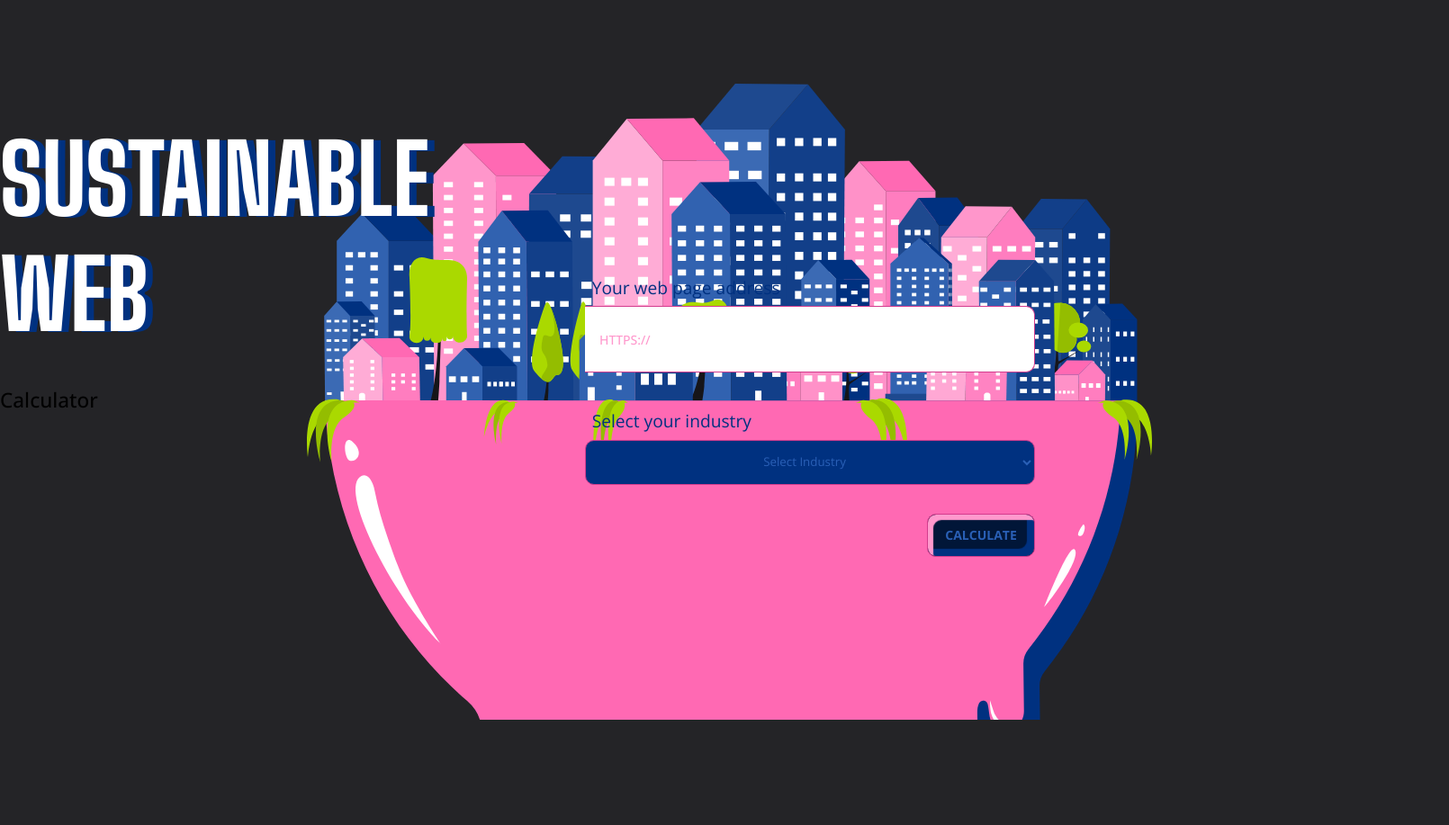
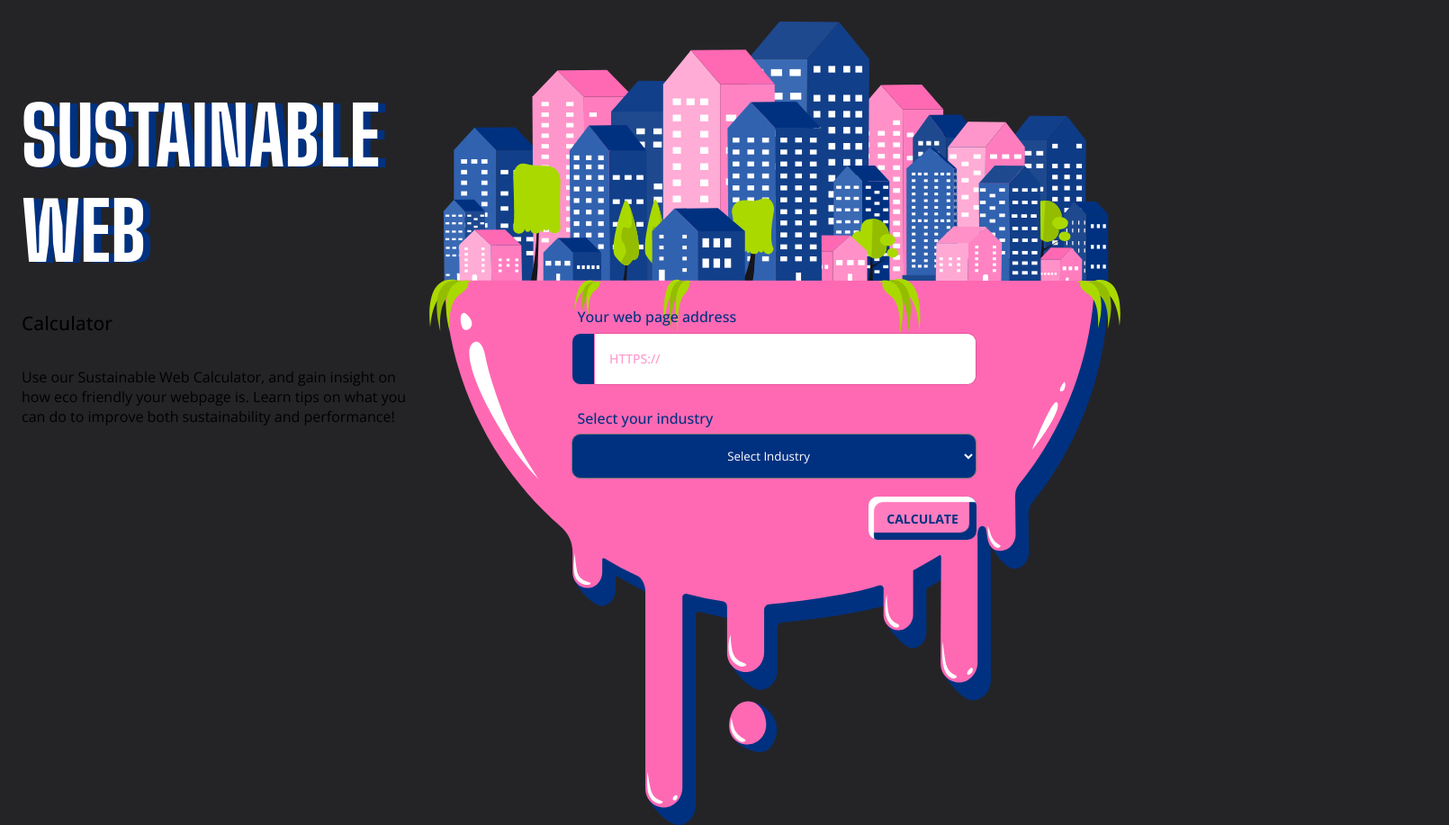
Before and after one commit to kgvedel/sustainable_web, a website built with Vite: page index.html in a window 1280 px wide. Shown: the whole page at 90% size, 1610 px wide, since content can reach past the window. Before the commit the page ends 800 px from the top, so only its background shows below. Built offline with nearby package versions, Linux system fonts and the light colour scheme.

Commit message:
styling right side frontpage

```diff
--- a/index.html
+++ b/index.html
@@ -17,11 +17,17 @@
 <body>
     <main>
 
-        <header>
+        <section>
+            <div class="header_title">
             <h1>Sustainable Web</h1>
             <h5>Calculator</h5>
+        </div>
             <div class="header_graphic"></div>
-        </header>
+            <article id="info">
+                <p>Use our Sustainable Web Calculator, and gain insight on how eco friendly
+                    your webpage is. Learn tips on what you can do to improve both sustainability and performance!</p>
+            </article>
+        </section>
 
 
         <section id="form_section">
@@ -31,6 +37,7 @@
                 <h6>Your web page address</h6>
             </label>
             <div class="form-group">
+          <span></span>
             <input type="text" placeholder="HTTPS://" id="url" name="url">
             </div>
 
--- a/style.css
+++ b/style.css
@@ -3,26 +3,26 @@
   --white: #ffff;
   --dark-black: #161519;
 
-  --dark-pink:#d33c8d;
+  --dark-pink: #e7529c;
   --hotpink: #ff69b4;
-  --mid-pink:#FF7DBF;
-  --light-pink: #FF99CD;
+  --mid-pink: #ff7dbf;
+  --light-pink: #ff99cd;
   --darkest-blue: #003180;
   --mid-blue: #123f89;
   --light-blue: #2a60b6;
-  --green: #AAD900;
+  --green: #aad900;
 
-  --input-color: #011638;
+  --input-color: var(--mid-blue);
   --input-border: var(--dark-pink);
   --input-background: var(--white);
   --input-placeholder: var(--light-pink);
   --input-border-focus: var(--darkest-blue);
-  --group-color: var(--light-blue);
-  --group-border: var(--input-border);
+  --group-color: var(--white);
+  --group-border: var(--hotpink);
   --group-background: var(--darkest-blue);
   --group-color-focus: var(--white);
   --group-border-focus: var(--input-border-focus);
-  --group-background-focus: var(--light-blue);
+  --group-background-focus: var(--dark-pink);
 
   /*HUSK HOTPINK #ff69b4 */
   /*   --header-color: #16161a;
@@ -40,10 +40,6 @@
 }
 /*HUSK HOTPINK #ff69b4 */
 
-
-
-
-
 /*  body{
     background-color: var(--background-color);
       margin: auto;
@@ -58,42 +54,36 @@
   }
  */
 
-
-
 body {
   background-color: var(--background-color);
   margin: auto;
+}
+
+main {
+  margin: 1.5rem;
+  grid-template-columns: 1fr 1.8fr;
   display: grid;
   justify-content: center;
+}
 
+#form_section {
   background-image: url(images/floating_city.svg);
   background-repeat: no-repeat;
-  padding-top: 2rem;
-  background-position: 100% -20%;
-  object-fit: contain;
-  margin-top: 2rem;
+  padding-top: 5.8rem;
+  /* background-size: 100% 100%; */
+  background-size: contain;
+  background-position: 56%;
+  min-height: 800px;
 }
-
-
-  main{
-    display: grid;
-    grid-template-columns: 1fr 1fr;
-  }
-
-
-
-
-form_section{
-
-}
-
 
 form {
   padding: 10px;
-  margin-top: 14rem;
   display: flex;
   flex-direction: column;
-  max-width: 500px;
+  max-width: 450px;
+  align-self: center;
+  margin: 0 auto;
+  margin-top: 13rem;
 }
 
 /*STYLING OF FONTS*/
@@ -119,17 +109,14 @@ p {
 }
 
 h1 {
-  font-size: 6.653rem;
-  /*font-size: 5.653rem;*/
+  font-size: 5.553rem;
   color: var(--white);
   font-weight: 700;
   font-family: "Big Shoulders Display", "Open Sans";
   text-transform: uppercase;
   text-shadow: 8px 1px 0px var(--darkest-blue);
   margin-bottom: 0;
-
 }
-
 
 h2 {
   font-size: 3.998rem;
@@ -142,37 +129,26 @@ h3 {
 }
 
 h4 {
-  font-size: 1.999rem;
+  font-size: 1.799rem;
   font-weight: 500;
 }
 
 h5 {
-  font-size: 1.414rem;
+  font-size: 1.314rem;
   font-weight: 500;
 }
 
 h6 {
-  font-size: 1.2rem;
-  font-weight: 400;
+  font-size: 1rem;
+  font-weight: 500;
 }
-label h6{
-  margin:0.4em;
-  color:  var(--darkest-blue);
+
+label h6 {
+  margin: 0.4rem;
+  color: var(--darkest-blue);
 }
 
 /*STYLING OF BUTTONS*/
-
-.calc_btn {
-  background-color: var(--hotpink);
-  border-style: none;
-    box-shadow:
-      6px 6px 1px 0 var(--light-pink) inset,
-      -8px -8px 1px 0 #003180  inset;
-      border-radius: 10px;
-      width: 7.5rem;
-      height: 3rem;
-
-  }
 
 .calc_btn {
   text-align: center;
@@ -182,21 +158,23 @@ label h6{
   font-weight: 700;
   text-transform: uppercase;
   line-height: 25px;
-  color: var(--group-color);
-  background: var(--input-color);
-  border: 1px solid var(--group-border);
+  color: var(--darkest-blue);
+  background-color: var(--mid-pink);
+  border-style: none;
+  box-shadow: 6px 6px 1px 0 var(--white) inset, -8px -8px 1px 0 var(--darkest-blue) inset;
   border-radius: 10px;
+  width: 7.5rem;
+  height: 3rem;
   cursor: pointer;
   transition: 1s;
 }
 
 .calc_btn:hover {
-  transform: scale(1.01);
+  transform: scale(0.95);
   transition: 1s;
-  background-color: var(--light-blue);
-  color: var(--white);
-  border: 1px solid var(--darkest-blue);
+  background-color: var(--hot-pink);
 
+  box-shadow: 6px 6px 1px 0 var(--white) inset, -8px -8px 1px 0 var(--dark-pink) inset;
 }
 
 select {
@@ -206,61 +184,20 @@ select {
   text-align: center;
   color: var(--group-color);
   background: var(--group-background);
-  border: 1px solid var(--group-border);
-  border-radius: 10px;
-  /* transition: 0.8s ease; */
-}
-/*
-   select:focus-within{
-    color: var(--white);
-    background: var(--group-background-focus);
-    transition: 0.8s ease;
 
-  }
- */
-
-
-input {
-  display: block;
-  width: 100%;
-  padding: 8px 16px;
-  line-height: 25px;
-  font-size: 1em;
-  font-weight: 500;
-  -webkit-appearance: none;
-  color: var(--input-color);
-  border: 1px solid var(--input-border);
-  border-left: none;
-  background: var(--input-background);
-  transition: border 0.8s ease;
-  border-top-right-radius: 10px;
-  border-bottom-right-radius: 10px;
-}
-label{
-  width: 60rem;
-}
-select{
-  display: block;
-    margin: auto;
-    width: 100%;
-    height: 50px;
-    text-align: center;
-    color: var(--group-color);
-    background-color: var(--group-background);
-    border: 1px solid var(--group-border);
   border-radius: 10px;
 }
 
 input {
   display: block;
   width: 100%;
-    height: 3.5rem;
+  height: 2.5rem;
   padding: 8px 16px;
   line-height: 25px;
   font-size: 14px;
   font-weight: 500;
   -webkit-appearance: none;
-    color: var(--input-color);
+  color: var(--mid-blue);
   border: 1px solid var(--input-border);
   border-left: none;
   background-color: var(--input-background);
@@ -280,21 +217,6 @@ input::placeholder {
 }
 input:focus {
   outline: none;
-  border-color: var(--input-border-focus);
-}
-
-  input::-moz-placeholder {
-    color: var(--input-placeholder);
-  }
-  input:-ms-input-placeholder {
-    color: var(--input-placeholder);
-  }
-  input::placeholder {
-    color: var(--input-placeholder);
-  }
-  input:focus {
-    outline: none;
-    border-color: var(--input-border-focus);
 }
 
 .form-group {
@@ -302,25 +224,12 @@ input:focus {
   display: flex;
   width: 100%;
 }
-  .form-group > span,
-  .form-group input {
-    white-space: nowrap;
-    display: block;
-  }
-  .form-group input {
-    position: relative;
-    z-index: 1;
-    flex: 1 1 auto;
-    width: 1%;
-    margin-top: 0;
-    margin-bottom: 0;
-  }
-  .form-group > span.img_icon {
+
+.form-group > span {
   text-align: center;
   padding: 8px 12px;
   font-size: 14px;
   line-height: 25px;
-    color: var(--group-color);
   background-color: var(--group-background);
   border: 1px solid var(--group-border);
   border-top-left-radius: 10px;
@@ -330,19 +239,9 @@ input:focus {
 .form-group:focus-within > span {
   color: var(--group-color-focus);
   background: var(--group-background-focus);
-    border-color: var(--group-border-focus);
+
 }
 
-  body .form-group {
-    max-width: 500px;
+body .form-group:not(:last-child) {
+  margin-bottom: 20px;
 }
-  body .form-group:not(:last-child) {
-    margin-bottom: 32px;
-  }
-
-body .form-group {
-  max-width: 500px;
-}
-body .form-group:not(:last-child) {
-  margin-bottom: 32px;
-}
```
Lines whose indentation alone changed are shown as unchanged.
